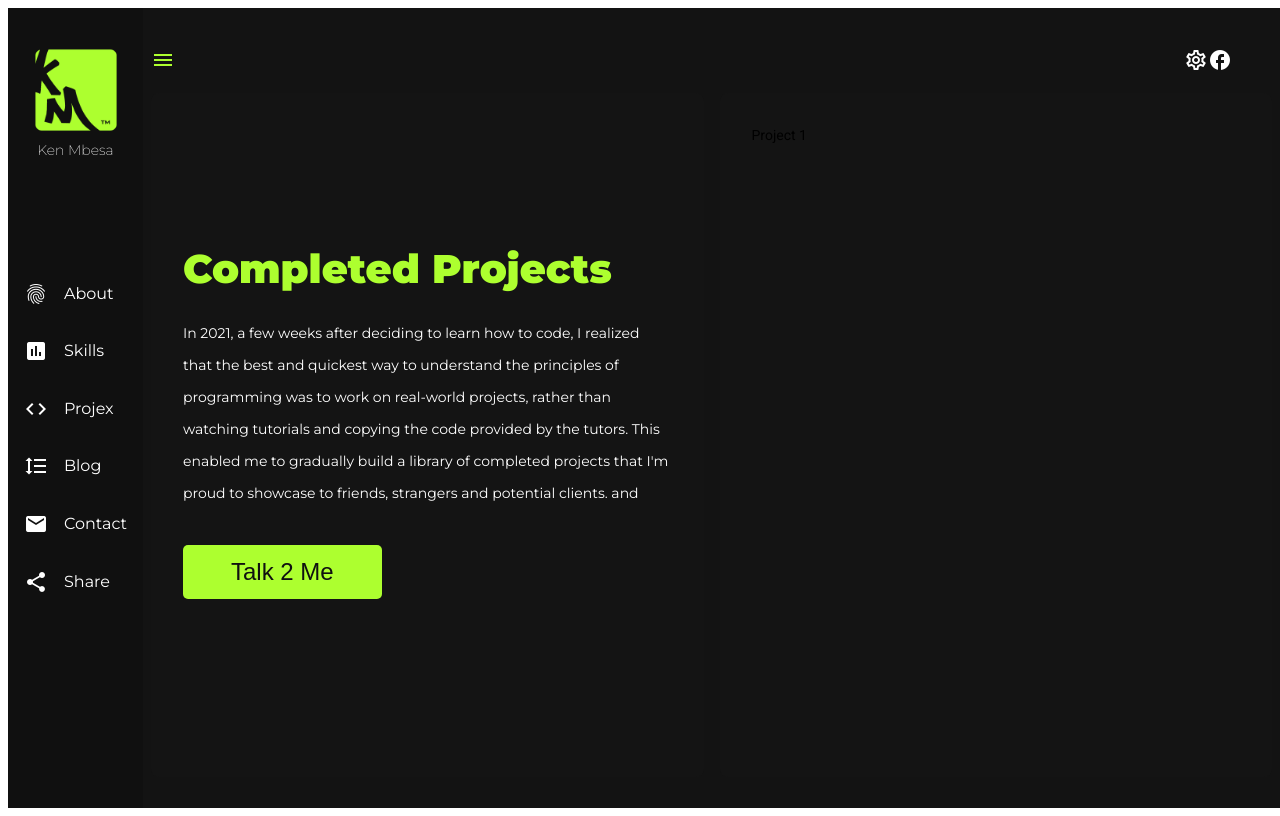
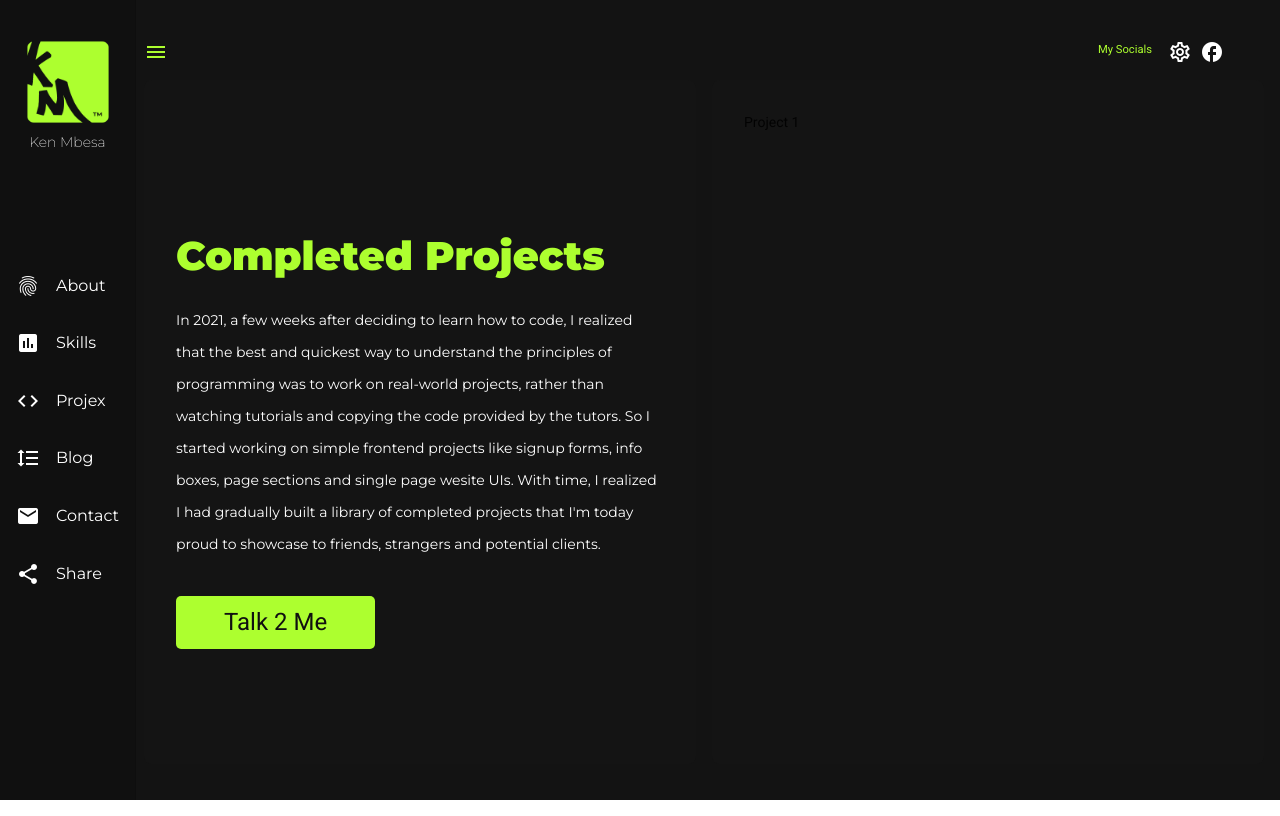
Before and after one commit to kenmbesa/my-portfolio-website, an Angular app: page /my-projects in a window 1280 px wide. Built offline with nearby package versions, Linux system fonts and the light colour scheme.

Commit message:
Updated Projects text content and Added shared social icons.

```diff
--- a/angular.json
+++ b/angular.json
@@ -34,8 +34,8 @@
               "src/assets"
             ],
             "styles": [
-
-              "src/my-custom-theme.scss"
+              "./node_modules/@angular/material/prebuilt-themes/indigo-pink.css",
+              "src/styles.scss"
             ],
             "scripts": []
           },
--- a/src/app/app.component.html
+++ b/src/app/app.component.html
@@ -50,9 +50,10 @@
         >menu</mat-icon
       >
       <div class="social-icons">
+        <small>My Socials </small>
         <mat-icon class="material-icons-outlined">settings</mat-icon>
         <mat-icon>facebook</mat-icon>
-        <mat-icon>stwitter</mat-icon>
+        <mat-icon>user</mat-icon>
       </div>
     </div>
 
--- a/src/app/app.component.scss
+++ b/src/app/app.component.scss
@@ -73,7 +73,27 @@ mat-drawer-container {
       .social-icons {
         color: #fff;
         margin-top: 1.5rem;
-        padding-right: 1rem;
+        display: flex;
+        flex-direction: row;
+
+        small {
+          color: greenyellow;
+          margin-right: 1rem;
+        }
+
+        small:hover {
+          color: #ffffff;
+          margin-right: 1rem;
+        }
+
+        mat-icon {
+          padding-right: 0.5rem;
+        }
+
+        mat-icon:hover {
+          padding-right: 0.5rem;
+          color: greenyellow;
+        }
       }
 
       .toggle-sidenav {
--- a/src/app/components/my-projects/my-projects.component.html
+++ b/src/app/components/my-projects/my-projects.component.html
@@ -5,9 +5,11 @@
       In 2021, a few weeks after deciding to learn how to code, I realized that
       the best and quickest way to understand the principles of programming was
       to work on real-world projects, rather than watching tutorials and copying
-      the code provided by the tutors. This enabled me to gradually build a
-      library of completed projects that I'm proud to showcase to friends,
-      strangers and potential clients. and
+      the code provided by the tutors. So I started working on simple frontend
+      projects like signup forms, info boxes, page sections and single page
+      wesite UIs. With time, I realized I had gradually built a library of
+      completed projects that I'm today proud to showcase to friends, strangers
+      and potential clients.
     </p>
     <div>
       <button>Talk 2 Me</button>
```
